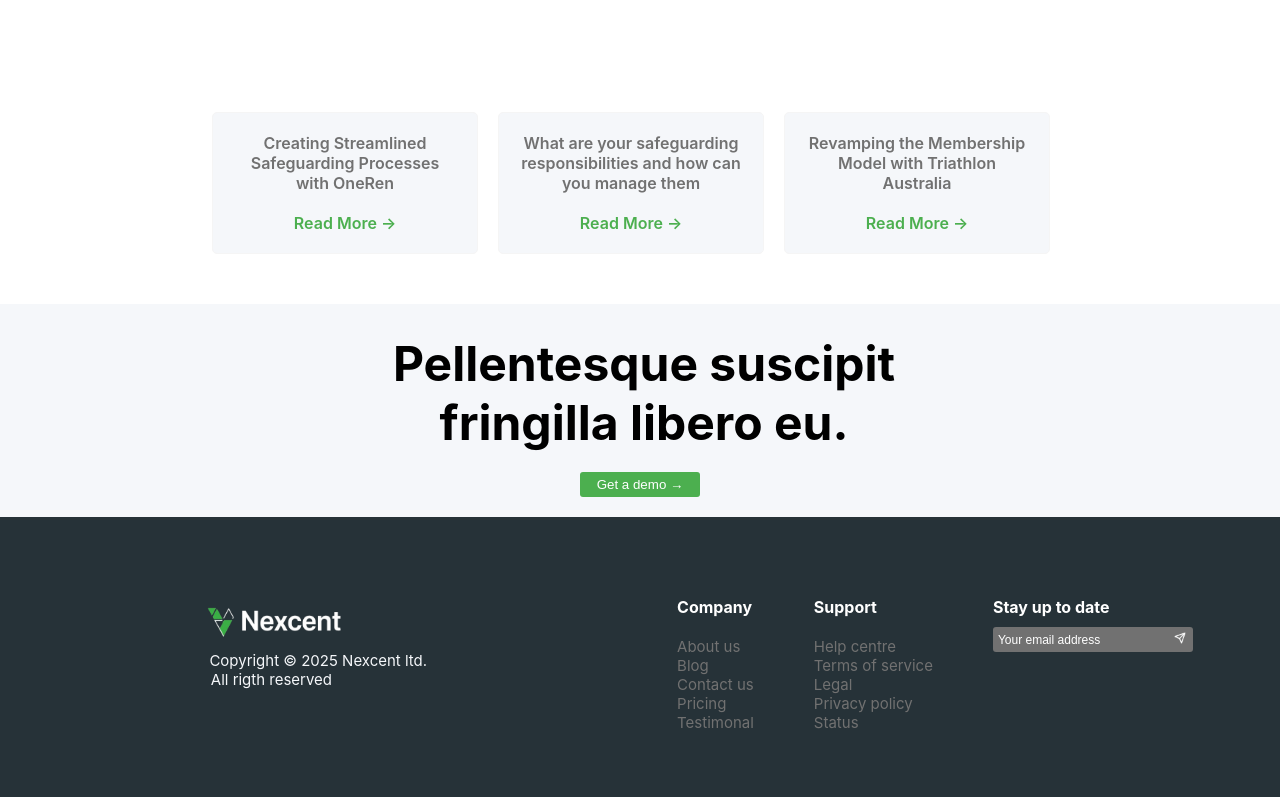
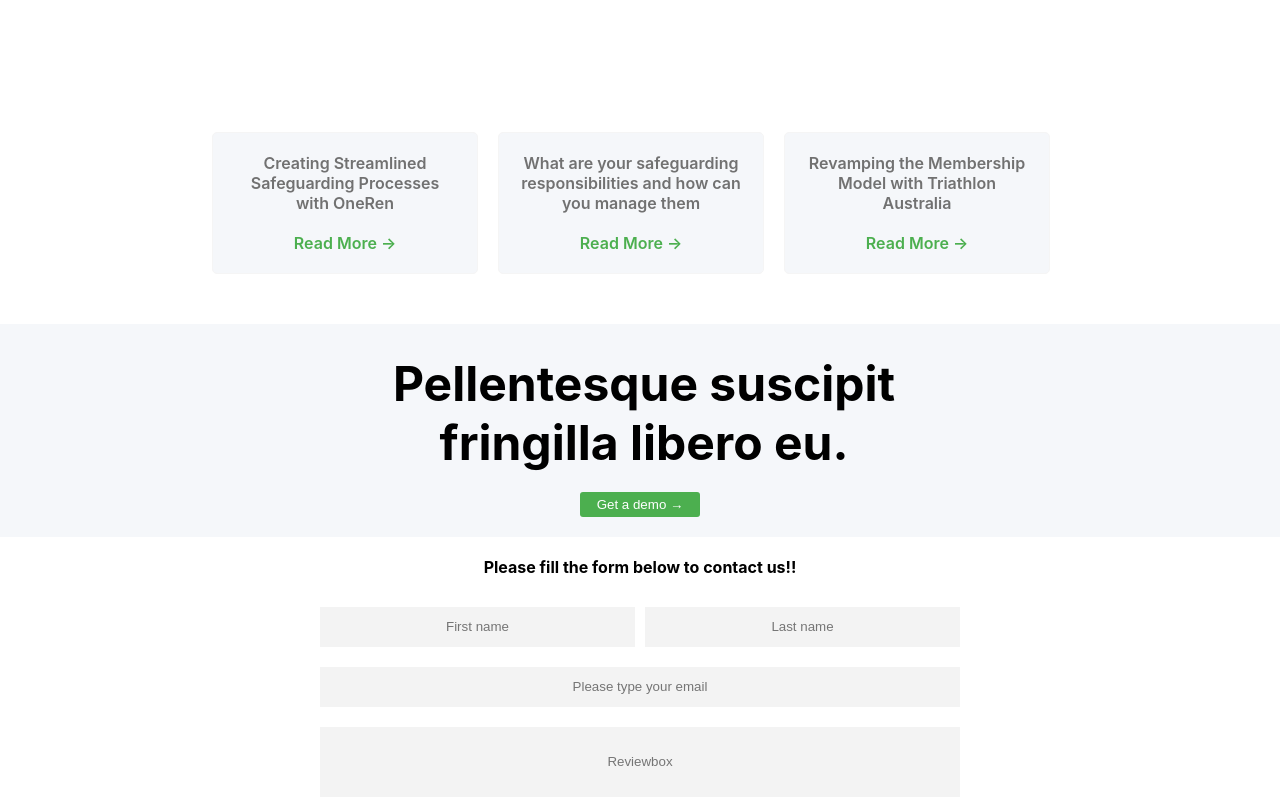
Before and after one commit to itsayusshh/Landing-Page, a React (Create React App) app: page / in a window 1280 px wide. Shown: the part 3351-4148 px from the top of the page. Built offline with nearby package versions, Linux system fonts and the light colour scheme.

Commit message:
added forms

```diff
--- a/src/Footer.js
+++ b/src/Footer.js
@@ -8,6 +8,24 @@ function Footer() {
         <h1>Pellentesque suscipit fringilla libero eu.</h1>
         <button className="Pellentesque-button">Get a demo →</button>
       </div>
+      <br />
+      <form className="ContactForm">
+        <h4 className="Form">Please fill the form below to contact us!!</h4>
+        <br />
+        <div className="Row1">
+          <input className="text" placeholder="First name" />
+          <input type="text" placeholder="Last name" />
+        </div>
+        <br />
+        <div className="Row2">
+          <input type="email" placeholder="Please type your email" />
+        </div>
+        <br />
+        <div className="Row3">
+          <input type="text" placeholder="Reviewbox" />
+        </div>
+      </form>
+      <br />
       <div className="Pellentesque-2">
         <div className="Pellentesque-2-sec1">
           <div className="Pellentesque-0">
--- a/src/Landingpage.css
+++ b/src/Landingpage.css
@@ -580,6 +580,48 @@
   margin-left: 150px;
 }
 
+.ContactForm {
+  width: 50%;
+  margin: 0 auto;
+  text-align: center;
+}
+
+.Row1 {
+  display: flex;
+  justify-content: space-evenly;
+}
+
+.Row1 input {
+  width: 100%;
+  padding: 10px;
+  margin-top: 10px;
+  height: 20px;
+  text-align: center;
+  border: none;
+  background-color: #f3f3f3;
+}
+
+.Row1 input:nth-child(2) {
+  margin-left: 10px;
+}
+
+.Row2 input {
+  width: 100%;
+  height: 20px;
+  text-align: center;
+  border: none;
+  padding: 10px 0 10px 0;
+  background-color: #f3f3f3;
+}
+
+.Row3 input {
+  width: 100%;
+  height: 50px;
+  text-align: center;
+  border: none;
+  padding: 10px 0 10px 0;
+  background-color: #f3f3f3;
+}
 
 @media only screen and (max-width: 1000px) {
   .menucontainer {
--- a/src/Portfoliopage.js
+++ b/src/Portfoliopage.js
@@ -82,7 +82,7 @@ function Portfoliopage() {
       </div>
       <div className="container">
         <div className="img-con">
-
+          <SliderComp />
           {/* <img src={Rafiki}></img> */}
         </div>
         <div id="container2">
```
